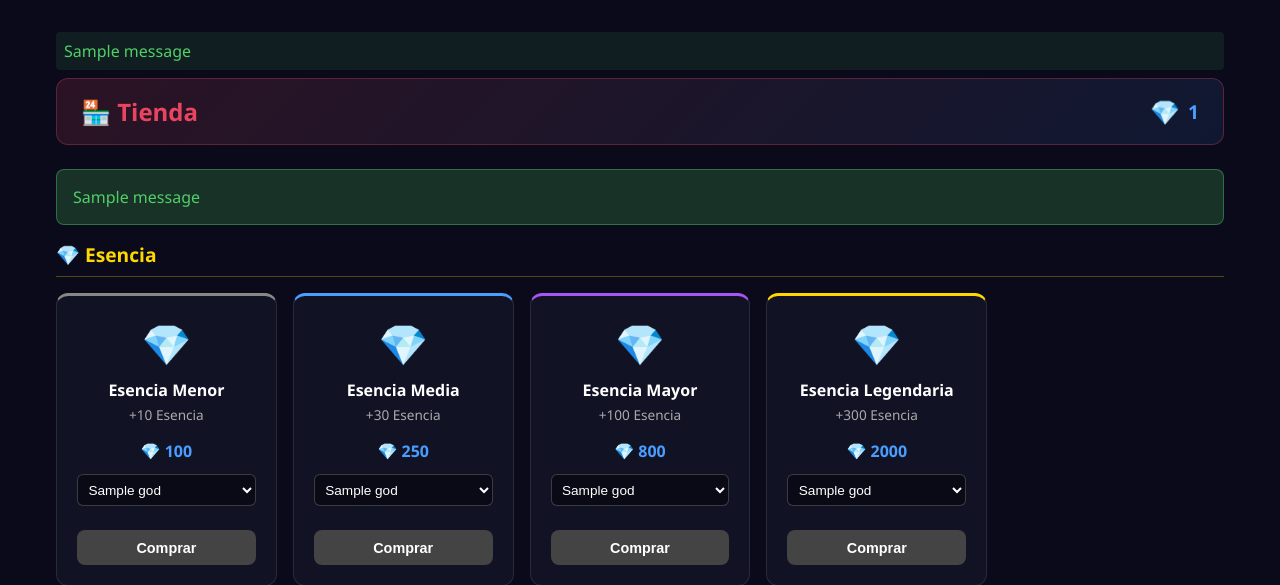
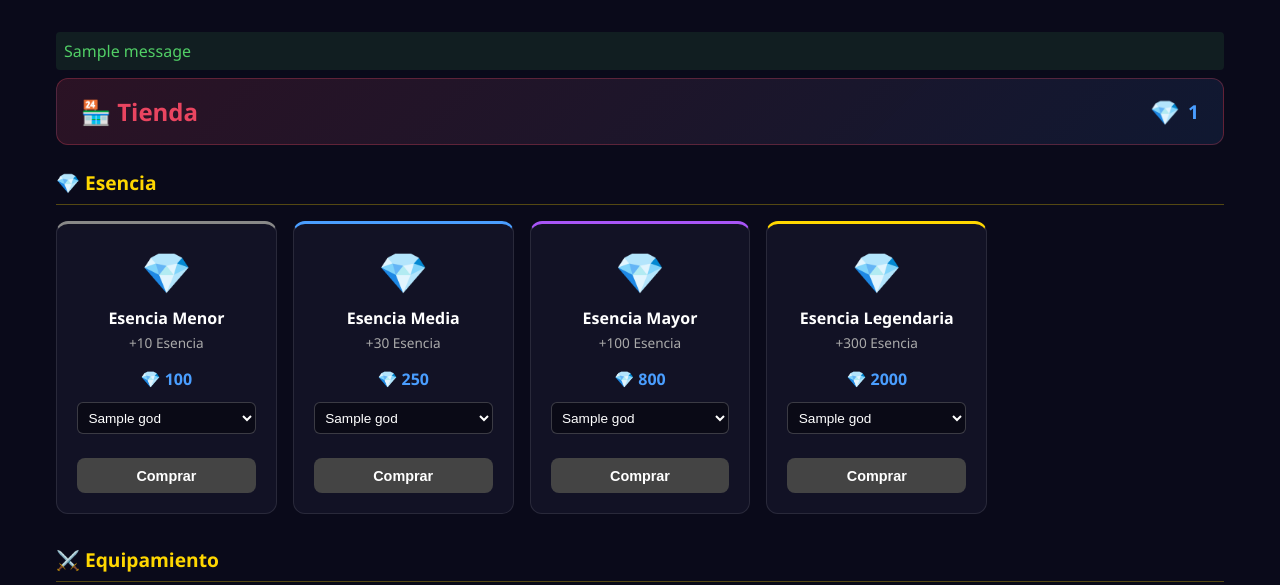
Before and after one commit to LizanDev/immortal_gods, a Django app: page /shop/ in a window 1280 px wide. Shown: the part 71-656 px from the top of the page. Run offline with Django 5.2, Linux system fonts and the light colour scheme; a user stored in the database is signed in; tables that the repository leaves empty hold one stand-in row (values such as "Sample post"); one stand-in notice (Sample message) is shown.

Commit message:
fix: remove duplicate messages in shop and add PRG pattern

```diff
--- a/apps/core/views.py
+++ b/apps/core/views.py
@@ -388,6 +388,8 @@ def shop(request):
             profile.restore_energy(item["amount"])
             messages.success(request, f"¡Compra exitosa! +{item['amount']} energía")
 
+        return redirect("core:shop")
+
     return render(
         request,
         "core/shop.html",
--- a/templates/core/shop.html
+++ b/templates/core/shop.html
@@ -131,16 +131,6 @@
     </div>
 </div>
 
-{% if messages %}
-    {% for message in messages %}
-        <div style="padding: 1rem; margin-bottom: 1rem; border-radius: 8px;
-             {% if message.tags == 'success' %}background: rgba(81,207,102,0.2); border: 1px solid rgba(81,207,102,0.4); color: #51cf66;{% endif %}
-             {% if message.tags == 'error' %}background: rgba(233,69,96,0.2); border: 1px solid rgba(233,69,96,0.4); color: #e94560;{% endif %}">
-            {{ message }}
-        </div>
-    {% endfor %}
-{% endif %}
-
 <!-- Esencia Section -->
 <div class="shop-section">
     <h2>💎 Esencia</h2>
```
